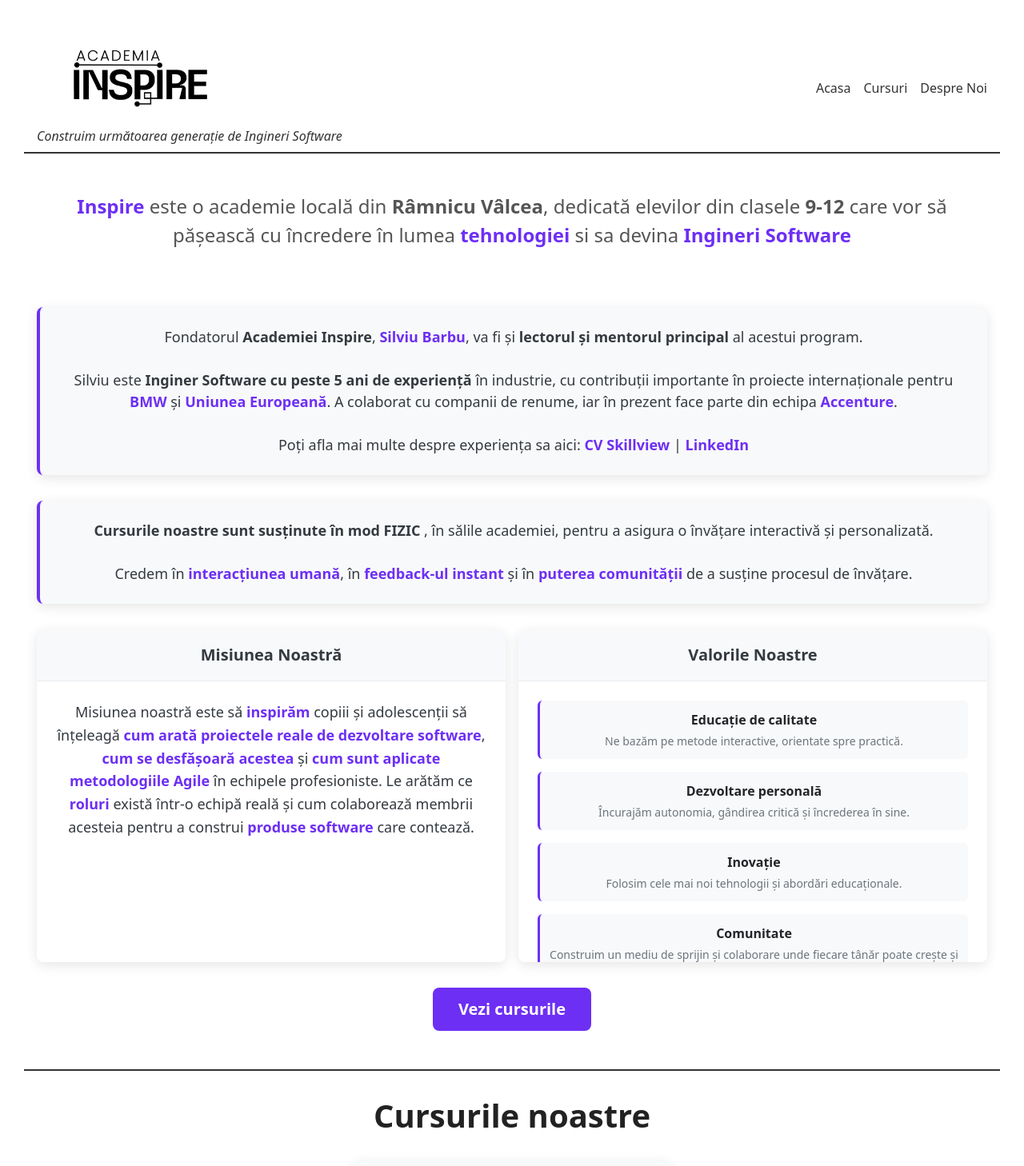
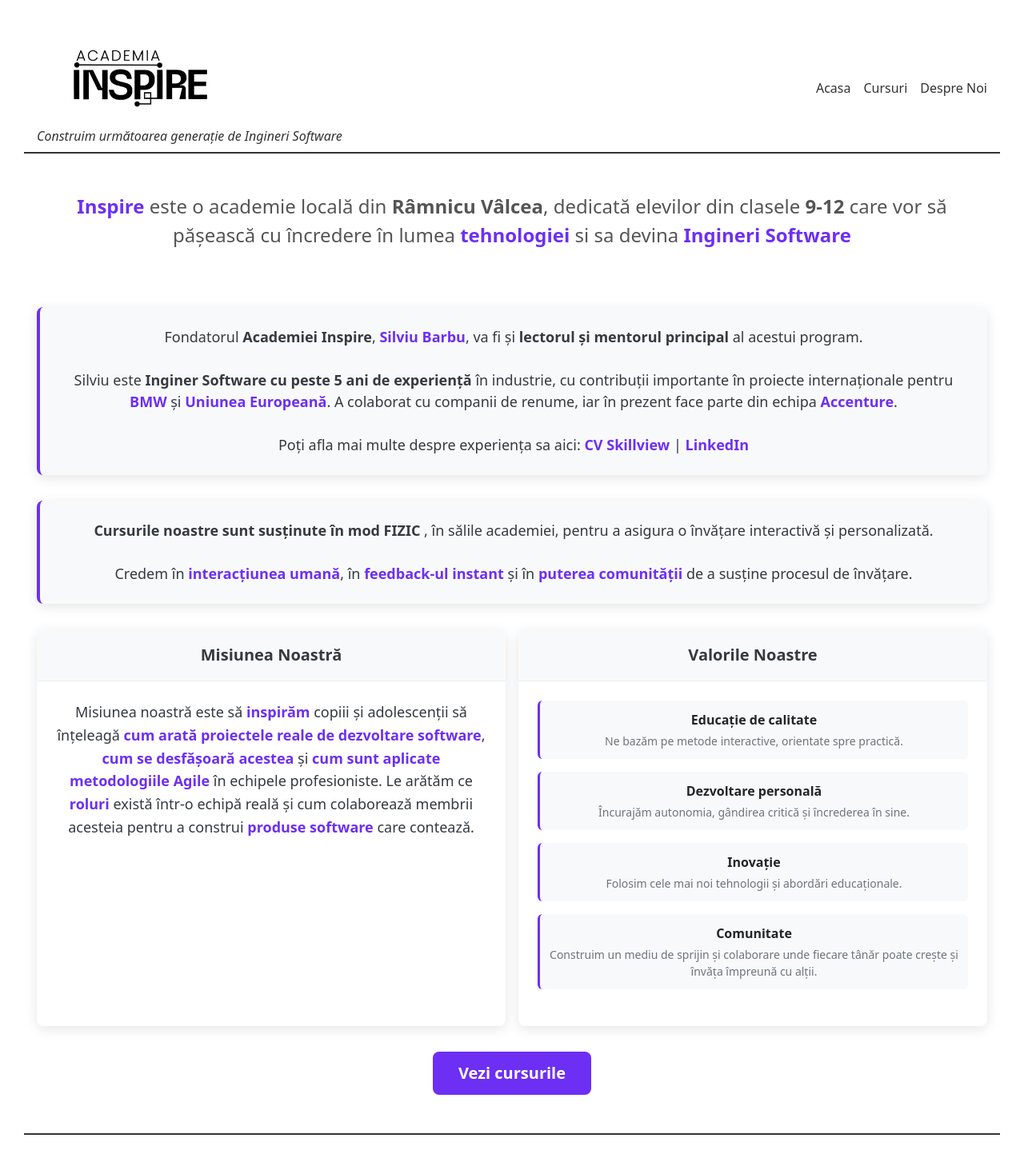
Before and after one commit to silviu-cpu/inspire, an Angular app: page / in a window 1280 px wide. Shown: the top 1458 px of the page at 80% size. Built offline with nearby package versions, Linux system fonts and the light colour scheme.

Commit message:
Fixed bug

```diff
--- a/src/app/hero-section/hero-section.component.scss
+++ b/src/app/hero-section/hero-section.component.scss
@@ -202,7 +202,7 @@ a {
 .about-card {
   flex: 1 1 100%; /* implicit full width pe mobil */
   min-width: 280px; /* să nu fie prea îngust */
-  height: 52vh;
+  height: 62vh;
 }
 
 /* La minim 768px (tabletă și mai mare), două carduri pe rând */
```
